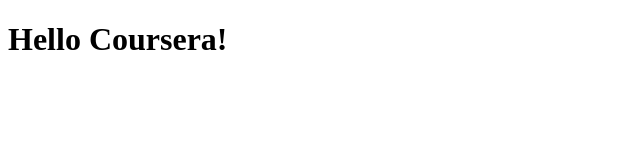
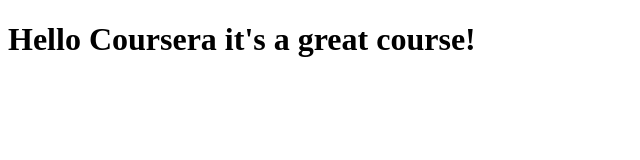
Before and after one commit to Tanish-Garg/coursera-test, a plain HTML site: page site/index.html in a window 1280 px wide. Shown: the whole page, without its empty margins (0-640 px from the left). Drawn offline with Linux system fonts and the light colour scheme.

Commit message:
Small addition to our page content

```diff
--- a/site/index.html
+++ b/site/index.html
@@ -6,6 +6,6 @@
     <title>Hello Coursera</title>
 </head>
 <body>
-    <h1>Hello Coursera!</h1>
+    <h1>Hello Coursera it's a great course!</h1>
 </body>
 </html>
```
